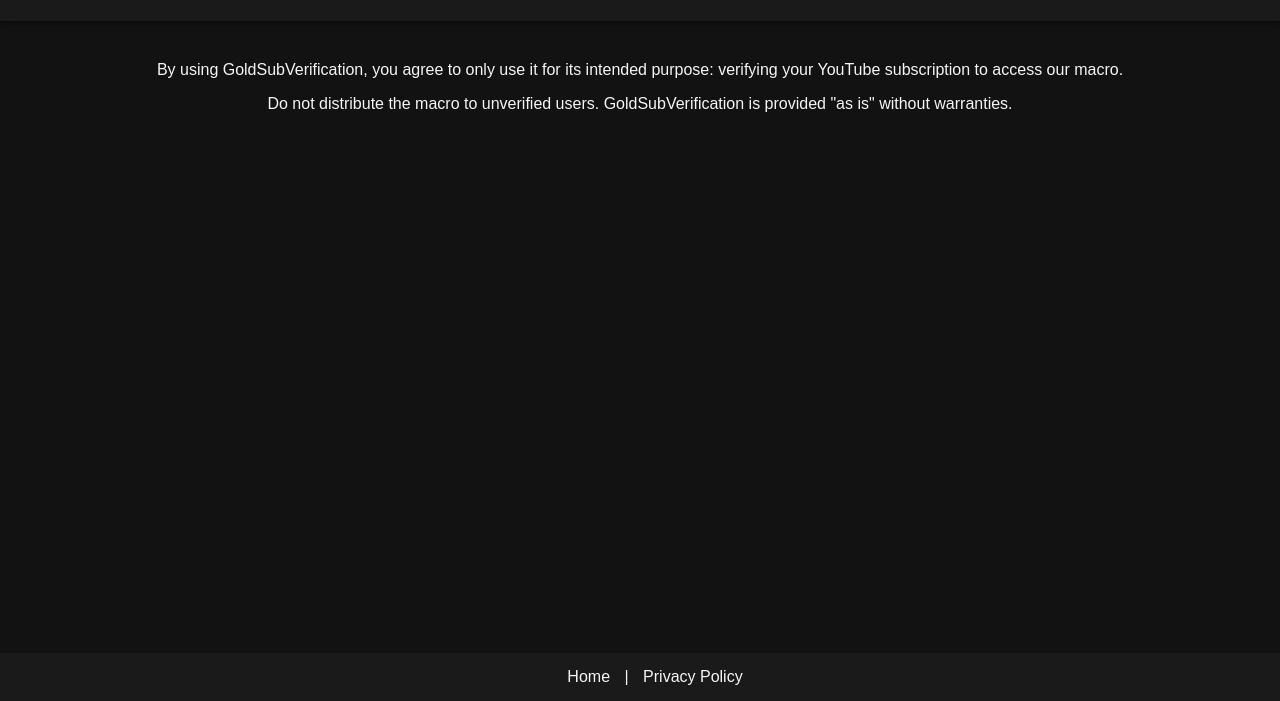
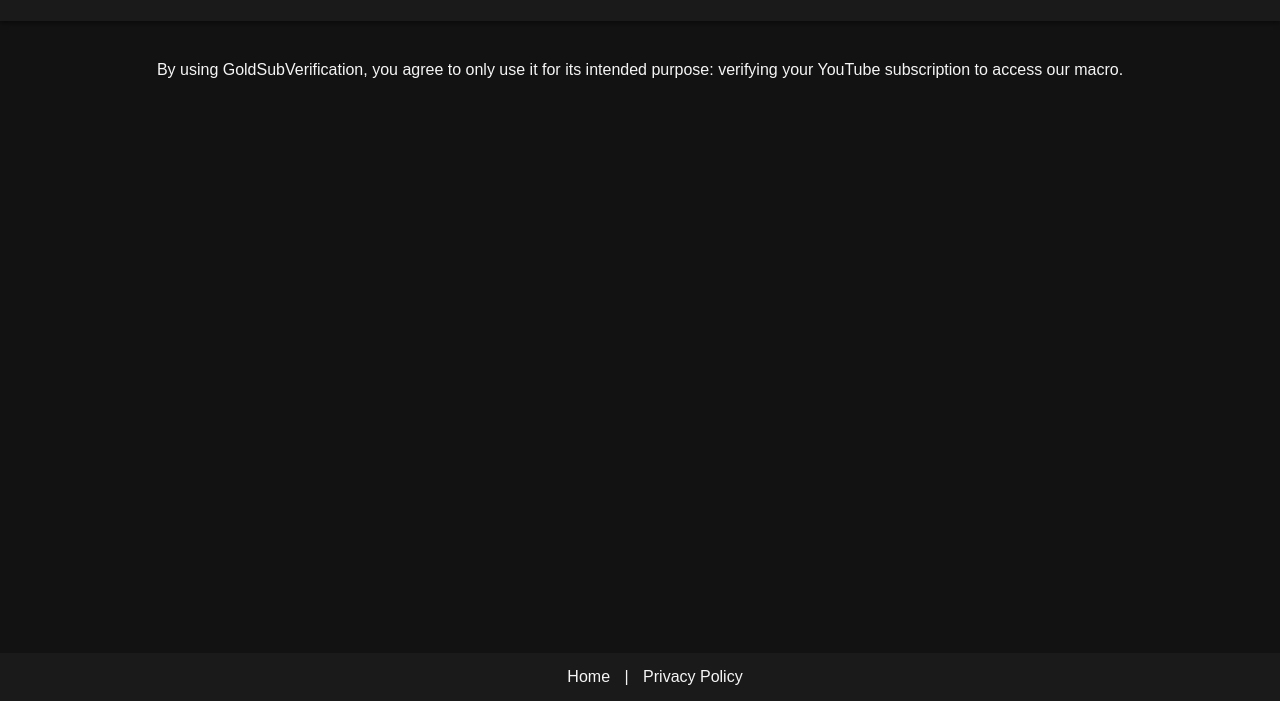
Before and after one commit to GoldSubChecker/GoldSubChecker, a plain HTML site: page TermsOfService.html in a window 1280 px wide. Shown: the part 99-800 px from the top of the page. Drawn offline with Linux system fonts and the light colour scheme.

Commit message:
Update TermsOfService.html

```diff
--- a/TermsOfService.html
+++ b/TermsOfService.html
@@ -11,7 +11,6 @@
   </header>
   <main>
     <p>By using GoldSubVerification, you agree to only use it for its intended purpose: verifying your YouTube subscription to access our macro.</p>
-    <p>Do not distribute the macro to unverified users. GoldSubVerification is provided "as is" without warranties.</p>
   </main>
   <footer>
     <a href="index.html">Home</a> |
```
